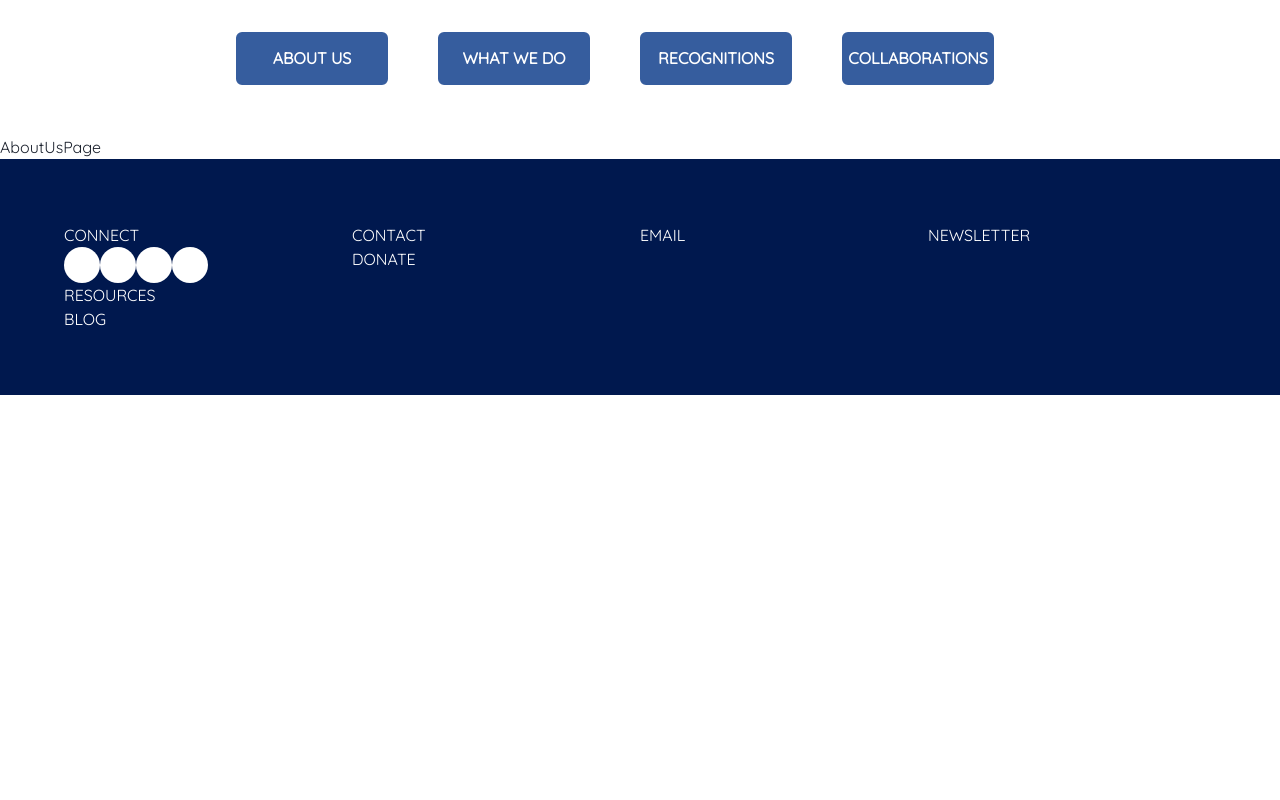
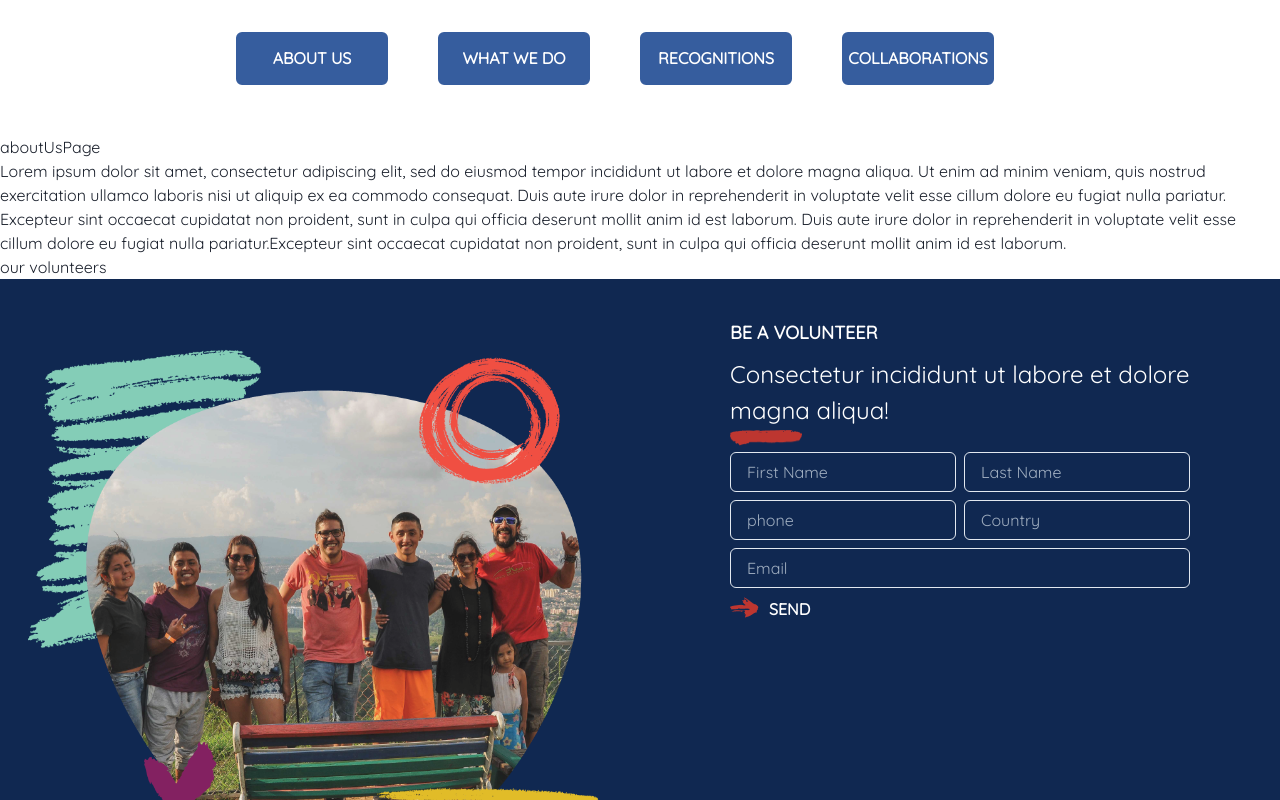
Before and after one commit to edivdev/pwa, a Next.js app: page /about-us in a window 1280 px wide. Shown: the part 540-1340 px from the top of the page. Before the commit the page ends 935 px from the top, so only its background shows below. Built offline with nearby package versions, Linux system fonts and the light colour scheme; a web font is replaced by a local one.

Commit message:
changes mar 16

```diff
--- /dev/null
+++ b/components/about-us/VolunteersContactForm.js
@@ -0,0 +1,56 @@
+import { Box, Grid, GridItem, Flex } from "@chakra-ui/react"
+import Input from '../ui/Input'
+import Button from '../ui/Button'
+import Image from 'next/image'
+
+export default function VolunteersContactForm() {
+  function handleSubmit(e) {
+    e.preventDefault()
+    console.log('connectme')
+  }
+  return (
+    <form onSubmit={handleSubmit}>
+      <Box>
+        <Grid
+          templateRows='repeat(4, 1fr)'
+          templateColumns='repeat(2, 1fr)'
+          gap="2"
+        >
+          <GridItem>
+            <Input placeholder="First Name" type="text" />
+          </GridItem>
+
+          <GridItem>
+            <Input placeholder="Last Name" type="text" />
+          </GridItem>
+
+          <GridItem>
+            <Input placeholder="phone" type="number" />
+          </GridItem>
+
+          <GridItem>
+            <Input placeholder="Country" type="text" />
+          </GridItem>
+
+          <GridItem colSpan={2}>
+            <Input placeholder="Email" type="email" required />
+          </GridItem>
+
+          <GridItem colSpan={2}>
+
+
+            <Button size="banner" variant="noButton" type="submit" color="white" textTransform="uppercase">
+              <Flex alignItems="center">
+                <Box>
+                  <Image src="/images/static/assets/red-right-arrow.png" width='29px' height='21px' alt="send" />
+                </Box>
+                <Box ml="10px">Send</Box>
+              </Flex>
+            </Button>
+
+          </GridItem>
+        </Grid>
+      </Box>
+    </form>
+  )
+}
--- /dev/null
+++ b/components/about-us/aboutUsPageContent.js
@@ -0,0 +1,37 @@
+import { Box, Flex } from "@chakra-ui/react"
+import useTheme from '../../hooks/useTheme'
+import Image from 'next/image'
+import Text from "../ui/Text"
+import VolunteersContactForm from "./VolunteersContactForm"
+
+export default function AboutUsPageContent() {
+
+  const theme = useTheme()
+  const title = 'Lorem ipsum dolor sit amet, consectetur adipiscing elit, sed do eiusmod tempor incididunt ut labore et dolore magna aliqua. Ut enim ad minim veniam, quis nostrud exercitation ullamco laboris nisi ut aliquip ex ea commodo consequat. Duis aute irure dolor in reprehenderit in voluptate velit esse cillum dolore eu fugiat nulla pariatur. Excepteur sint occaecat cupidatat non proident, sunt in culpa qui officia deserunt mollit anim id est laborum. Duis aute irure dolor in reprehenderit in voluptate velit esse cillum dolore eu fugiat nulla pariatur.Excepteur sint occaecat cupidatat non proident, sunt in culpa qui officia deserunt mollit anim id est laborum.'
+
+  return (
+    <>
+      <div>aboutUsPage</div>
+      <p>{title}</p>
+      <div>our volunteers</div>
+      <Box bg={theme.colors.main.darkblue}>
+
+        <Flex py="30px">
+          <Box w="50%">
+            <Image src='/images/static/about/be_a_volunteer.png' layout='responsive' alt='be a volunteer' width="100%" height="100%" />
+          </Box>
+          <Box w="50%" px="90px">
+            <Text variant="introSection" color="white" textTransform="uppercase">
+              be a volunteer
+            </Text>
+            <Text color="white" fontSize="24px">
+              Consectetur incididunt ut labore et dolore magna aliqua!
+            </Text>
+            <Image src="/images/static/assets/underline-title-red.png" width="72" height="16" alt="underline" />
+            <VolunteersContactForm />
+          </Box>
+        </Flex>
+      </Box>
+    </>
+  )
+}
--- a/components/contact/ContactForm/index.js
+++ b/components/contact/ContactForm/index.js
@@ -14,7 +14,7 @@ export default function ContactForm() {
       <Box>
         <Box className="contact-form-wrapper">
           <Box className="form-name">
-            <Input placeholder="First Name" type="text" />
+            <Input placeholder="Full Name" type="text" />
           </Box>
 
           <Box className="form-email">
--- a/components/homepage/EducationPortal/index.js
+++ b/components/homepage/EducationPortal/index.js
@@ -18,7 +18,7 @@ export default function EducationPortalSection() {
   return (
     isDesktop &&
     <section>
-      <Box bg={theme.colors.main.footer}>
+      <Box bg={theme.colors.main.darkblue}>
         <Flex>
           <Box w="50%" p="5%">
             <Text color="white" variant="mainSubTitle">Learning Portal</Text>
--- a/components/theme.js
+++ b/components/theme.js
@@ -5,29 +5,30 @@ import Text from './ui/Text/theme'
 import Button from './ui/Button/theme'
 
 export const colors = {
-  main:{
-    blue:'#365D9E',
-    red:'#BD3630',
-    lightblue:'#658AC8',
-    purple:'#832161',
-    yellow:'#E1BC28',
-    orange:'#F04F42',
-    green:'#84CDB7',
-    white:'#FFFFFF',
-    black:'#2C292F',
-    footer:'#00184E'
+  main: {
+    blue: '#365D9E',
+    red: '#BD3630',
+    lightblue: '#658AC8',
+    purple: '#832161',
+    yellow: '#E1BC28',
+    orange: '#F04F42',
+    green: '#84CDB7',
+    white: '#FFFFFF',
+    black: '#2C292F',
+    footer: '#00184E',
+    darkblue: '#102851'
   }
 }
 
 const breakpoints = createBreakpoints({
   xs: '0px',
-   md:'769px'
+  md: '769px'
 })
 
 const theme = extendTheme({
   colors,
   breakpoints,
-  fonts:{
+  fonts: {
     heading: 'Just Another Hand',
     body: 'Quicksand'
   },
--- a/components/ui/Button/theme.js
+++ b/components/ui/Button/theme.js
@@ -1,54 +1,60 @@
 import theme from '../../theme'
 
 export default {
-  baseStyle:{
-    mr:'50px',
+  baseStyle: {
+    mr: '50px',
     '&:hover': {
-      opacity:'0.5'
+      opacity: '0.5'
     }
   },
-  variants:{
+  variants: {
     red: ({ theme }) => ({
-      bg:theme.colors.main.red,
+      bg: theme.colors.main.red,
       color: theme.colors.main.white,
-      border:`2px solid ${theme.colors.main.red}`,
+      border: `2px solid ${theme.colors.main.red}`,
       '&:hover': {
-        border:`2px solid ${theme.colors.main.red}`
+        border: `2px solid ${theme.colors.main.red}`
       }
     }),
     transparent: ({ theme }) => ({
-      bg:'transparent',
+      bg: 'transparent',
       color: theme.colors.main.white,
-      border:`2px solid ${theme.colors.main.white}`
+      border: `2px solid ${theme.colors.main.white}`
     }),
     blue: ({ theme }) => ({
-      bg:'transparennt',
+      bg: 'transparennt',
       color: theme.colors.main.blue,
-      border:`2px solid ${theme.colors.main.blue}`
+      border: `2px solid ${theme.colors.main.blue}`
     }),
     fillBlue: ({ theme }) => ({
       bg: theme.colors.main.blue,
       color: 'white',
       border: `2px solid ${theme.colors.main.blue}`
-    })
+    }),
+    noButton: {
+      bg: 'transparent',
+      border: 'none',
+      width: 'auto',
+      height: 'auto'
+    }
   },
-  sizes:{
+  sizes: {
     banner: {
-      height:'53px',
-      width:'152px',
+      height: '53px',
+      width: '152px',
     },
     normal: {
-      height:'50px',
-      width:'200px'
+      height: '50px',
+      width: '200px'
     },
-    filter:{
-      height:'70px',
-      width:'383px'
+    filter: {
+      height: '70px',
+      width: '383px'
     },
     longbutton: {
       width: 'auto',
       height: 'auto',
-      fontSize:'24px',
+      fontSize: '24px',
       padding: '12px 20px'
     }
   }
--- a/pages/about-us/index.js
+++ b/pages/about-us/index.js
@@ -1,3 +1,4 @@
+import AboutUsPageContent from "../../components/about-us/aboutUsPageContent";
 import PageChanger from "../../components/about-us/pageChanger";
 import PagesHeader from "../../components/ui/PagesHeader";
 
@@ -10,7 +11,7 @@ export default function AboutUsPage() {
         text1="ABOUT US"
       />
       <PageChanger />
-      <div>AboutUsPage</div>
+      <AboutUsPageContent />
     </>
   )
 }
```
Also changed, not shown: public/images/static/about/be_a_volunteer.png (added), public/images/static/assets/red-right-arrow.png (added). Lines whose indentation alone changed are shown as unchanged.
